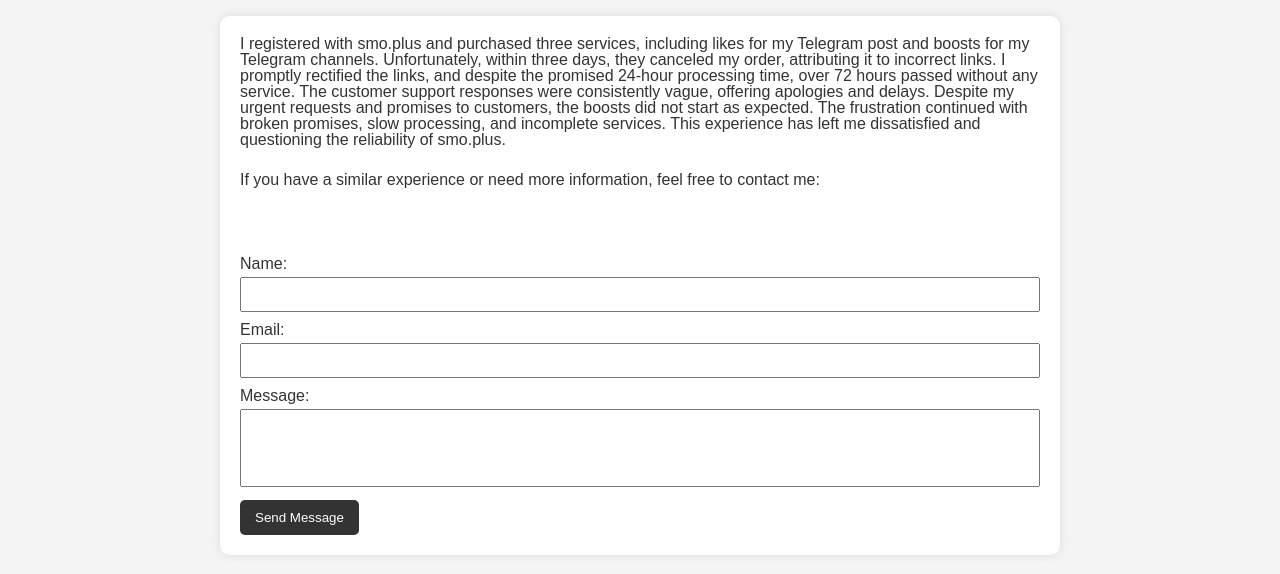
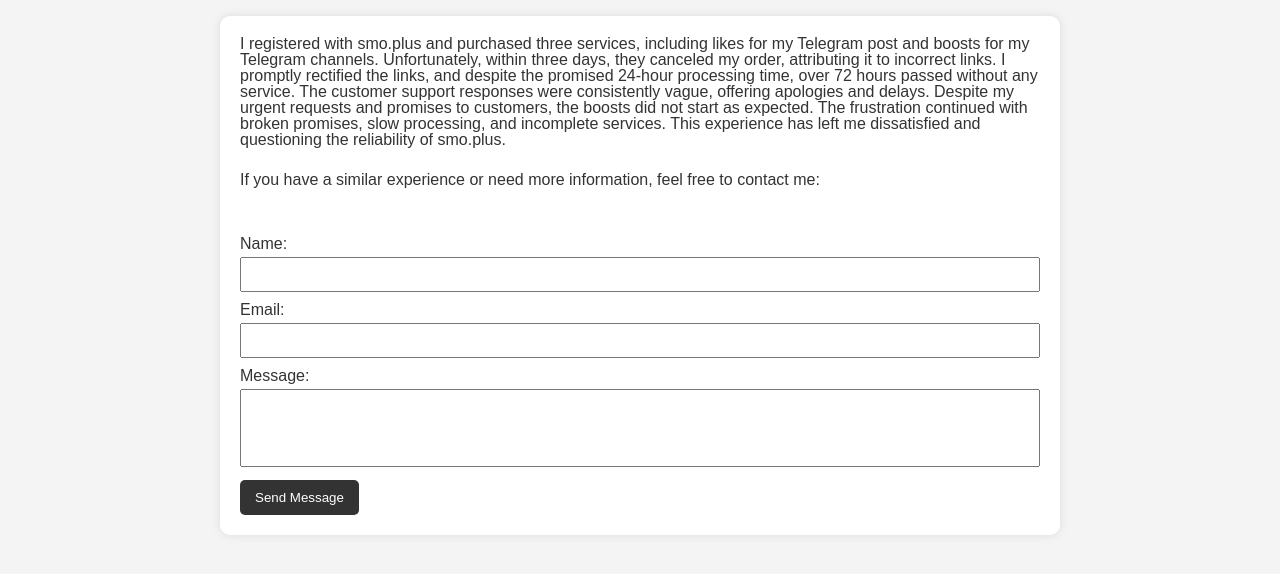
Before and after one commit to yochaiak/smoplusscam, a plain HTML site: page index.html in a window 1280 px wide. Shown: the part 76-650 px from the top of the page. Drawn offline with nearby package versions, Linux system fonts and the light colour scheme.

```diff
--- a/index.html
+++ b/index.html
@@ -50,10 +50,6 @@
             color: #fff;
             text-align: center;
             padding: 10px;
-        }
-
-        form {
-            margin-top: 20px;
         }
 
         h2 {
```
